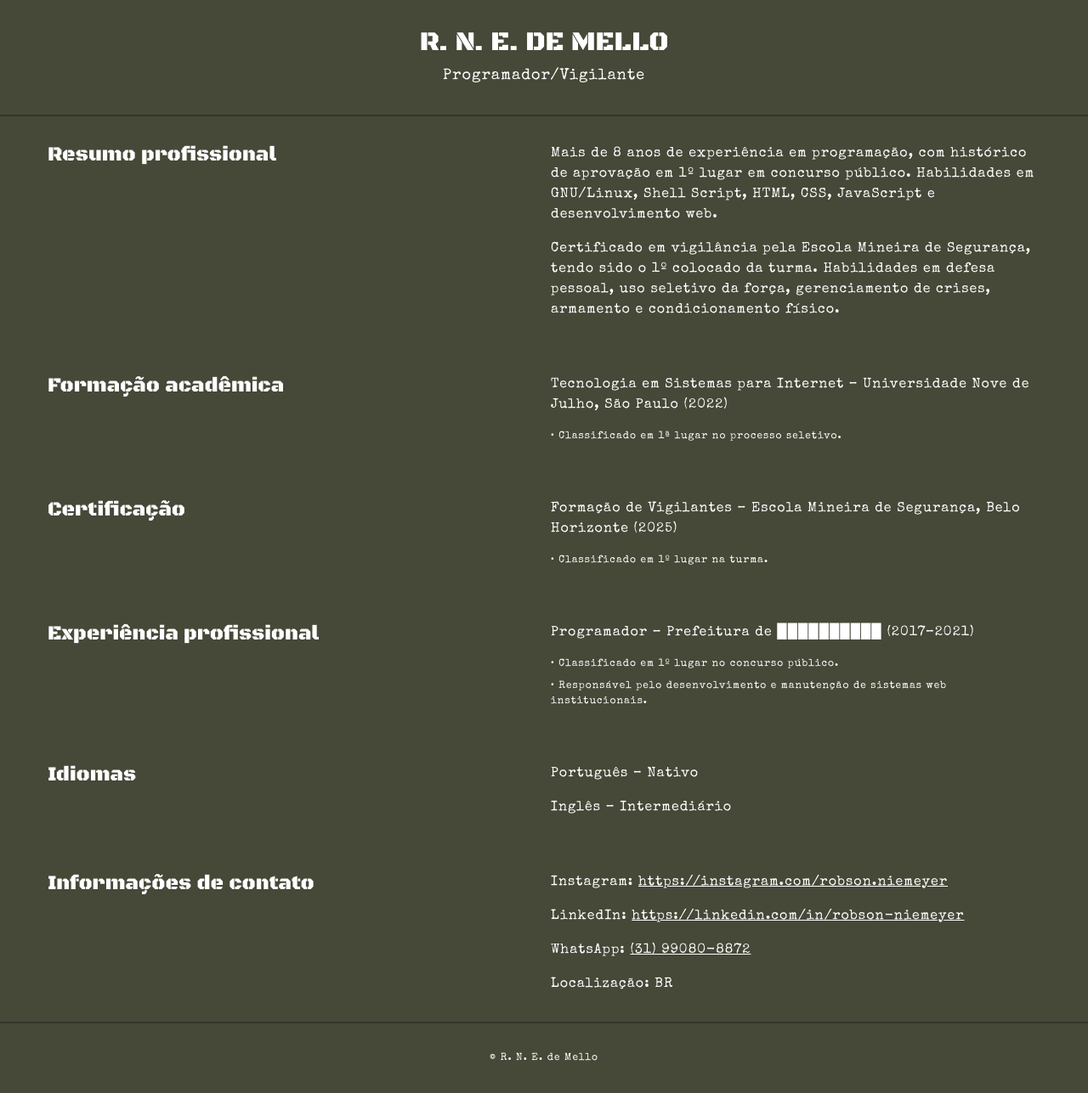
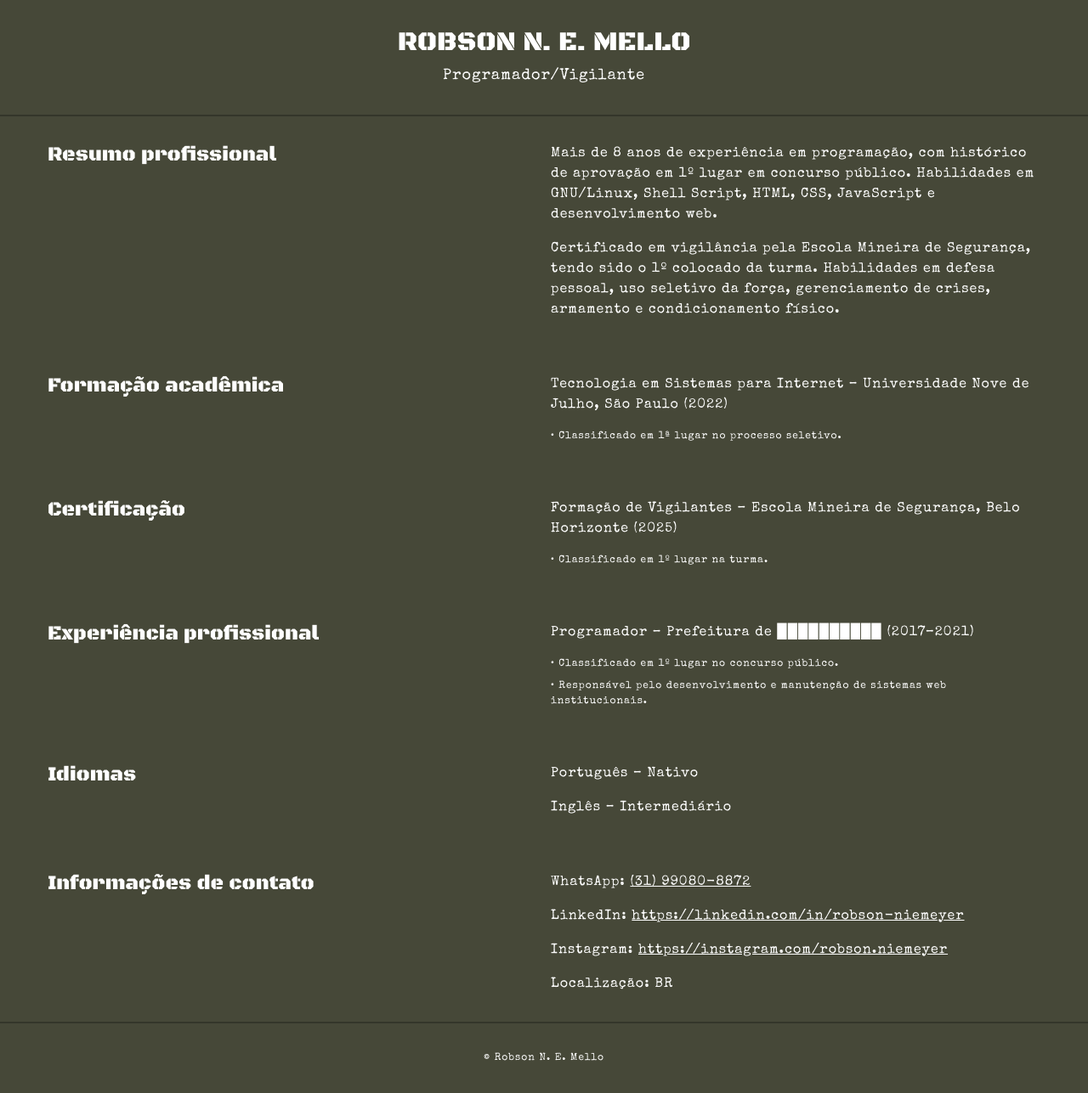
Before and after one commit to robson-niemeyer/robson-niemeyer.github.io, a website: page ficha-tecnica/index.html in a window 1280 px wide. Shown: the whole page at 85% size. Drawn offline with nearby package versions, Linux system fonts and the light colour scheme.

Commit message:
Update design

```diff
--- a/ficha-tecnica/index.html
+++ b/ficha-tecnica/index.html
@@ -4,7 +4,7 @@
   <meta charset="utf-8" />
   <meta name="viewport" content="width=device-width, initial-scale=1.0" />
   <meta name="robots" content="noindex, nofollow" />
-  <title>Ficha Técnica – R. N. E. de Mello</title>
+  <title>Ficha Técnica – Robson N. E. Mello</title>
   <meta name="description" content="SI VIS PACEM, PARA BELLVM" />
   <link rel="stylesheet" href="styles/style.css" />
 </head>
@@ -12,7 +12,7 @@
   <header>
     <div class="container">
       <hgroup>
-        <h1>R. N. E. de Mello</h1>
+        <h1>Robson N. E. Mello</h1>
         <p class="subtitle">Programador/Vigilante</p>
       </hgroup>
     </div>
@@ -102,9 +102,9 @@
           </div>
           <div class="grid-item">
             <ul>
+              <li>WhatsApp: <a href="https://wa.me/5531990808872">(31) 99080-8872</a></li>
+              <li>LinkedIn: <a href="https://linkedin.com/in/robson-niemeyer">https://linkedin.com/in/robson-niemeyer</a></li>
               <li>Instagram: <a href="https://instagram.com/robson.niemeyer">https://instagram.com/robson.niemeyer</a></li>
-              <li>LinkedIn: <a href="https://linkedin.com/in/robson-niemeyer">https://linkedin.com/in/robson-niemeyer</a></li>
-              <li>WhatsApp: <a href="https://wa.me/5531990808872">(31) 99080-8872</a></li>
               <li>Localização: BR</li>
             </ul>
             </ul>
@@ -115,7 +115,7 @@
   </main>
   <footer>
     <div class="container">
-      <p class="credits">&copy; R. N. E. de Mello</p>
+      <p class="credits">&copy; Robson N. E. Mello</p>
     </div>
   </footer>
 </body>
```
